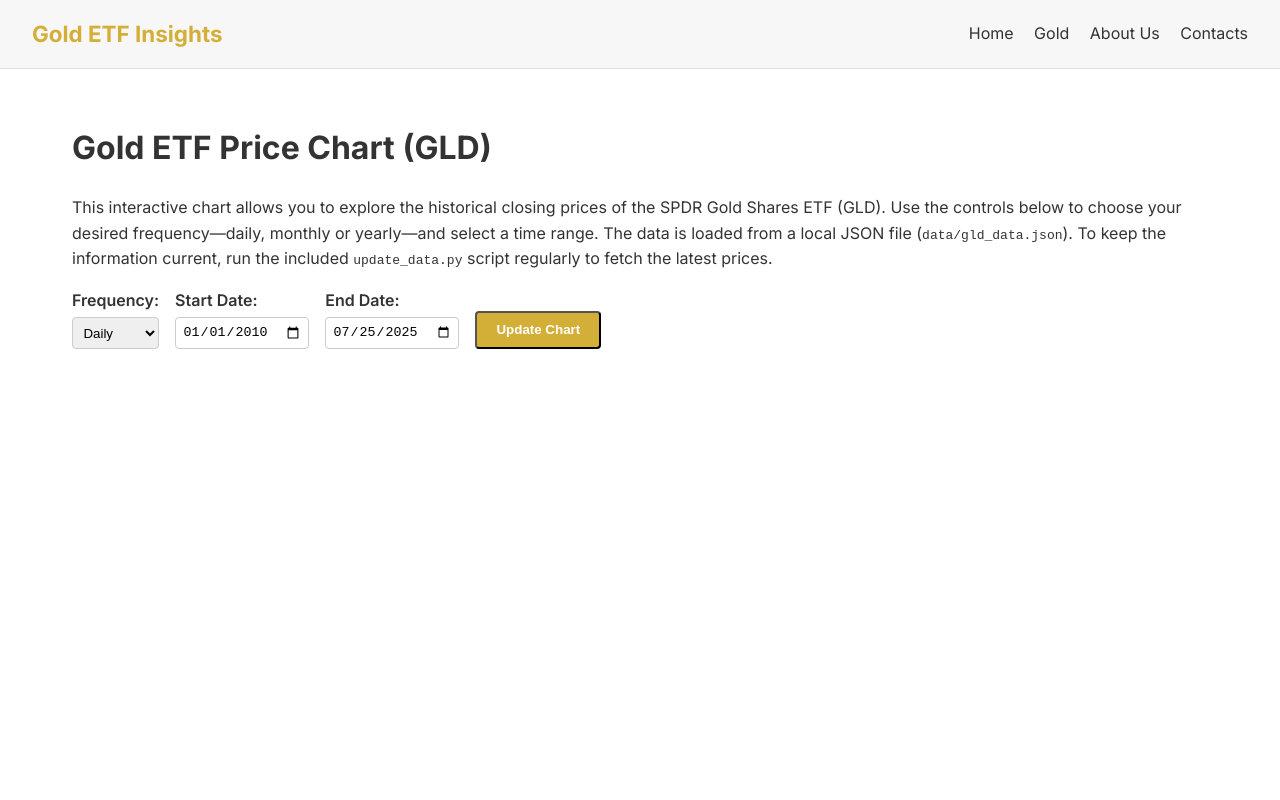
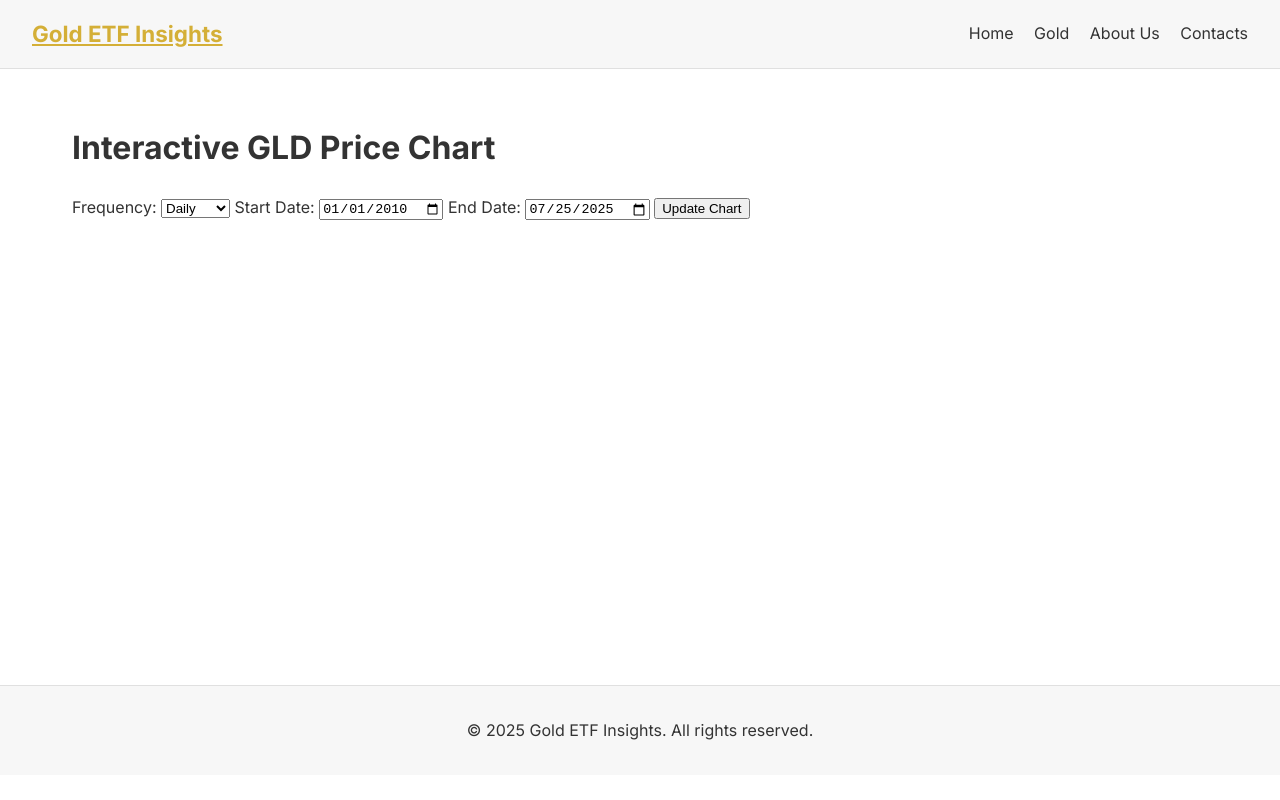
Before and after one commit to fortul/Test, a plain HTML site: page gold.html in a window 1280 px wide. Shown: the top 800 px of the page. Drawn offline with nearby package versions, Linux system fonts and the light colour scheme.

Commit message:
Update gold.html

```diff
--- a/gold.html
+++ b/gold.html
@@ -1,17 +1,15 @@
 <!DOCTYPE html>
 <html lang="en">
 <head>
-  <meta charset="UTF-8">
-  <meta name="viewport" content="width=device-width, initial-scale=1.0">
+  <meta charset="UTF-8" />
+  <meta name="viewport" content="width=device-width, initial-scale=1.0"/>
   <title>Gold ETF Insights – Gold Chart</title>
-  <link rel="stylesheet" href="style.css">
-  <link href="https://fonts.googleapis.com/css2?family=Inter:wght@400;600;700&display=swap" rel="stylesheet">
-  <!-- Chart.js CDN for interactive charts -->
-  <script src="https://cdn.jsdelivr.net/npm/chart.js@4.4.1/dist/chart.umd.min.js"></script>
+  <link rel="stylesheet" href="style.css" />
+  <link href="https://fonts.googleapis.com/css2?family=Inter:wght@400;600;700&display=swap" rel="stylesheet"/>
 </head>
 <body>
   <header>
-    <div class="logo">Gold ETF Insights</div>
+    <a href="index.html" class="logo">Gold ETF Insights</a>
     <nav>
       <a href="index.html">Home</a>
       <a href="gold.html">Gold</a>
@@ -21,32 +19,36 @@
   </header>
 
   <main class="container">
-    <h1>Gold ETF Price Chart (GLD)</h1>
-    <p>This interactive chart allows you to explore the historical closing prices of the SPDR&nbsp;Gold&nbsp;Shares ETF (GLD). Use the controls below to choose your desired frequency—daily, monthly or yearly—and select a time range. The data is loaded from a local JSON file (<code>data/gld_data.json</code>). To keep the information current, run the included <code>update_data.py</code> script regularly to fetch the latest prices.</p>
-    <div class="chart-controls">
-      <div class="control-group">
+    <h1>Interactive GLD Price Chart</h1>
+    <div class="controls">
       <label for="freq">Frequency:</label>
       <select id="freq">
         <option value="daily">Daily</option>
         <option value="monthly">Monthly</option>
         <option value="yearly">Yearly</option>
       </select>
+
+      <label for="start-date">Start Date:</label>
+      <input type="date" id="start-date"/>
+
+      <label for="end-date">End Date:</label>
+      <input type="date" id="end-date"/>
+
+      <button id="update">Update Chart</button>
     </div>
-      <div class="control-group">
-        <label for="start-date">Start Date:</label>
-        <input type="date" id="start-date">
+
+    <div class="chart-container">
+      <canvas id="goldChart"></canvas>
     </div>
-      <div class="control-group">
-        <label for="end-date">End Date:</label>
-        <input type="date" id="end-date">
-      </div>
-      <button class="btn" id="updateChart">Update Chart</button>
-    </div>
-    <canvas id="goldChart" width="800" height="400"></canvas>
   </main>
+
   <footer>
     <p>&copy; 2025 Gold ETF Insights. All rights reserved.</p>
   </footer>
+
+  <!-- Chart.js CDN -->
+  <script src="https://cdn.jsdelivr.net/npm/chart.js"></script>
+  <!-- Custom chart logic -->
   <script src="js/goldChart.js"></script>
 </body>
 </html>
```
Lines whose indentation alone changed are shown as unchanged.
